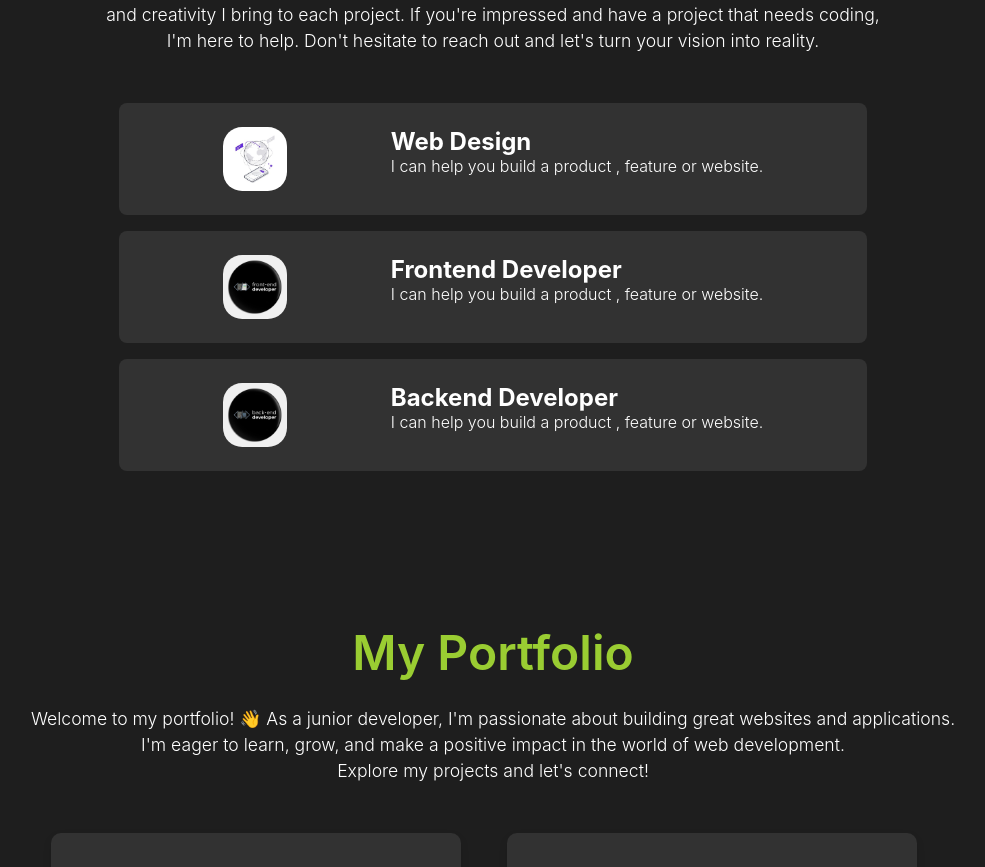
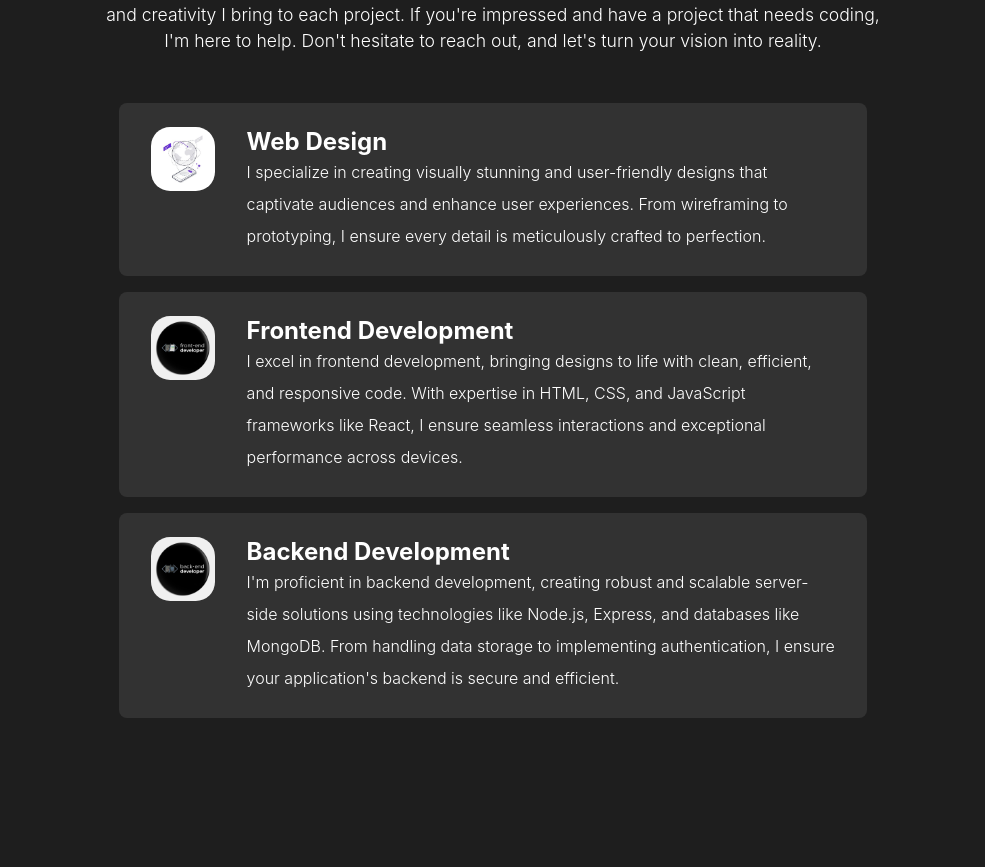
Before and after one commit to maruruis/portofolio-ian, a React (Create React App) app in the folder client/client/: page / in a window 1280 px wide. Shown: the part 830-1697 px from the top of the page, without its empty margins (147-1132 px from the left). Built offline with nearby package versions, Linux system fonts and the light colour scheme.

Commit message:
updated info in skills.js

```diff
--- a/client/client/src/Components/Skills.js
+++ b/client/client/src/Components/Skills.js
@@ -1,41 +1,40 @@
-import React from 'react'
-import '../Css/Skills.css'
-import webDesign from '../Images/webdesign.jpeg'
-import frontend from "../Images/Developer Frontend.jpeg"
-import backend from "../Images/Developer Back-end.jpeg"
-
+import React from 'react';
+import '../Css/Skills.css';
+import webDesign from '../Images/webdesign.jpeg';
+import frontend from "../Images/Developer Frontend.jpeg";
+import backend from "../Images/Developer Back-end.jpeg";
 
 export default function Skills() {
   return (
     <section id='skills'>
-        <span className='skillTitle'>What I Do </span>
+      <span className='skillTitle'>What I Do</span>
       <span className='skillDesc'>
-            Are you looking to bring your ideas to life? I specialize in building high-quality products, features, and websites tailored to your needs. Take a look at some of my previous work to see the quality and creativity I bring to each project. If you're impressed and have a project that needs coding, I'm here to help. Don't hesitate to reach out and let's turn your vision into reality.
+        Are you looking to bring your ideas to life? I specialize in building high-quality products, features, and websites tailored to your needs. Take a look at some of my previous work to see the quality and creativity I bring to each project. If you're impressed and have a project that needs coding, I'm here to help. Don't hesitate to reach out, and let's turn your vision into reality.
       </span>
 
       <div className='skillBars'>
         <div className='skillBar'>
-                <img src={webDesign} alt='webDesign'  className='skillBarImage'/>
+          <img src={webDesign} alt='Web Design' className='skillBarImage' />
           <div className='skillBarText'>
-                    <h2> Web Design</h2>
-                    <p> I can help you build a product , feature or website.</p>
+            <h2>Web Design</h2>
+            <p>I specialize in creating visually stunning and user-friendly designs that captivate audiences and enhance user experiences. From wireframing to prototyping, I ensure every detail is meticulously crafted to perfection.</p>
           </div>
         </div>
         <div className='skillBar'>
-                <img src={frontend} alt='frontend'  className='skillBarImage'/>
+          <img src={frontend} alt='Frontend Development' className='skillBarImage' />
           <div className='skillBarText'>
-                    <h2> Frontend Developer</h2>
-                    <p> I can help you build a product , feature or website.</p>
+            <h2>Frontend Development</h2>
+            <p>I excel in frontend development, bringing designs to life with clean, efficient, and responsive code. With expertise in HTML, CSS, and JavaScript frameworks like React, I ensure seamless interactions and exceptional performance across devices.</p>
           </div>
         </div>
         <div className='skillBar'>
-                <img src={backend} alt=' backend'  className='skillBarImage'/>
+          <img src={backend} alt='Backend Development' className='skillBarImage' />
           <div className='skillBarText'>
-                    <h2> Backend Developer</h2>
-                    <p> I can help you build a product , feature or website.</p>
+            <h2>Backend Development</h2>
+            <p>I'm proficient in backend development, creating robust and scalable server-side solutions using technologies like Node.js, Express, and databases like MongoDB. From handling data storage to implementing authentication, I ensure your application's backend is secure and efficient.</p>
           </div>
         </div>
       </div>
     </section>
-  )
+  );
 }
--- a/client/client/src/Css/Skills.css
+++ b/client/client/src/Css/Skills.css
@@ -58,6 +58,7 @@
 .skillBarText > p {
     font-size: 1rem;
     font-weight: 300;
+    line-height: 2rem;
 }
 
 @media screen and (max-width: 720px) {
```
Lines whose indentation alone changed are shown as unchanged.
